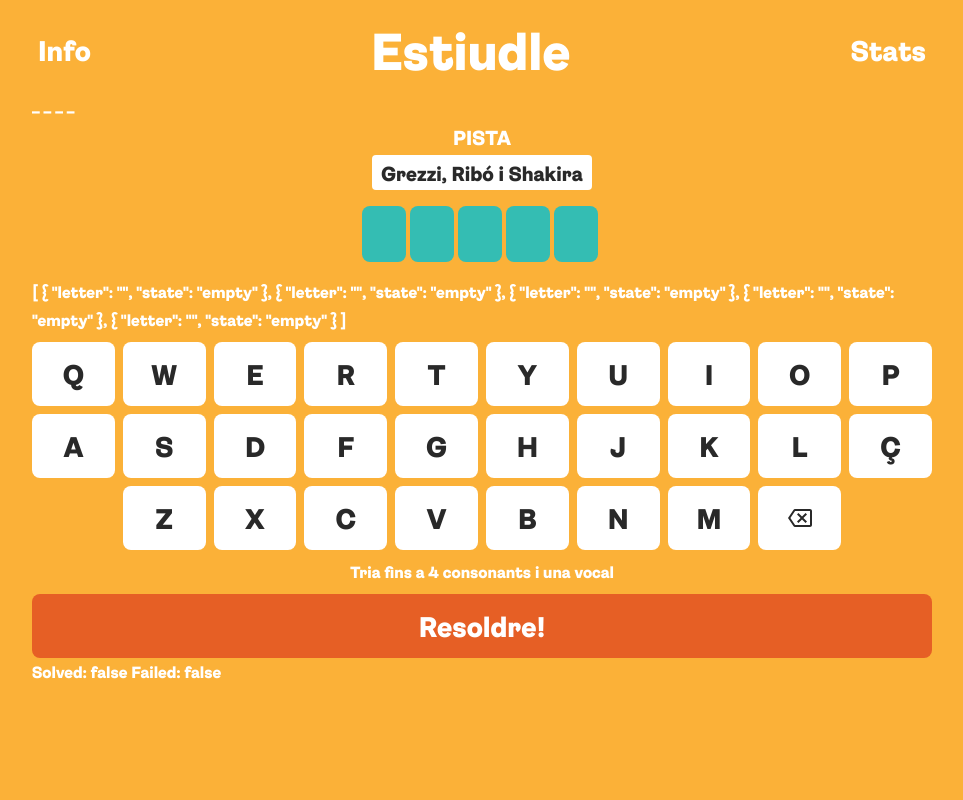
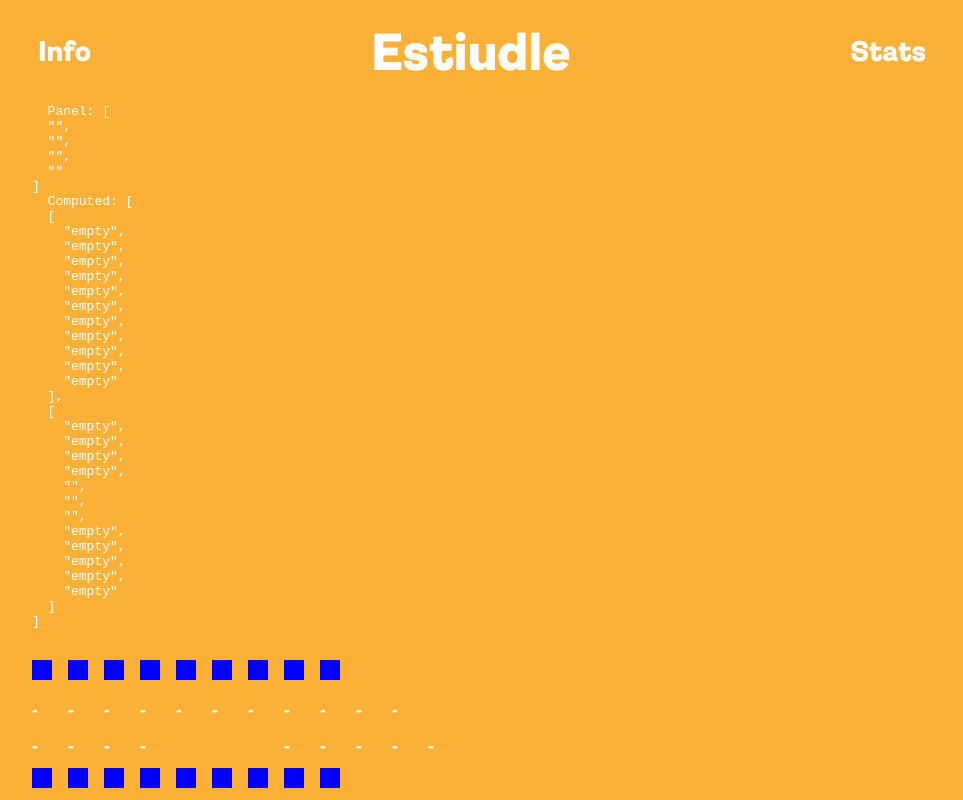
Before and after one commit to compromis/estiudle, a Vue app: page / in a window 1280 px wide. Shown: the top 800 px of the page, without its empty margins (158-1121 px from the left). Built offline with nearby package versions, Linux system fonts and the light colour scheme; a web font is replaced by a local one.

Commit message:
add phrase board

```diff
--- a/src/components/PhraseBoard.vue
+++ b/src/components/PhraseBoard.vue
@@ -1,5 +1,5 @@
 <script setup>
-import { onMounted } from 'vue'
+import { onMounted, computed } from 'vue'
 import { storeToRefs } from 'pinia'
 import { useBoardStore } from '@/stores/board.js'
 
@@ -9,18 +9,66 @@
 onMounted(() => {
   board.startGame()
 })
+
+const computedPanel = computed(() => {
+  const thisPanel = [...panel.value]
+  const splitAt = thisPanel.findIndex(row => row === '\n')
+  const firstRow = thisPanel.splice(0, splitAt)
+  const secondRow = thisPanel.splice(1)
+  const rows = [firstRow, secondRow]
+
+  return rows.map(row => {
+    const surroundingSolts = 11 - row.length
+    const addSlots = Math.floor(surroundingSolts / 2)
+
+    for (let i = 0; i <= addSlots * 2; i++) {
+      const addMethod = i > addSlots ? 'unshift' : 'push'
+      row[addMethod]('empty')
+    }
+
+    return row
+  })
+})
 </script>
 
 <template>
-  <div>
-    <span v-for="(letter, i) in panel" :key="i">
-      <span v-if="letter !== ''">
-        {{ letter }}
+<pre>
+  Panel: {{ panel }}
+  Computed: {{ computedPanel }}
+  </pre>
+  <div class="panel">
+    <div class="row">
+      <span v-for="i in 9" :key="i" class="slot empty" />
+    </div>
+    <div v-for="(row , i) in computedPanel" :key="i" class="row">
+      <span v-for="(letter, l) in row" :key="i + l" class="slot">
+        {{ letter === 'empty' ? '-' : letter }}
       </span>
-      <span v-else>
-        _
-      {{ (i === firstAvailableSlotInSolution && solving) ? 'SELECTED' : '' }}
-      </span>
-    </span>
+    </div>
+    <div class="row">
+      <span v-for="i in 9" :key="i" class="slot empty" />
+    </div>
   </div>
 </template>
+
+<style lang="scss" scoped>
+  .panel {
+
+  }
+
+  .row {
+    display: flex;
+    gap: 1rem;
+    margin: 1rem auto;
+  }
+
+  .slot {
+    display: block;
+    height: 20px;
+    width: 20px;
+
+    &.empty {
+      background: blue;
+    }
+  }
+</style>
--- a/src/content/phrases.js
+++ b/src/content/phrases.js
@@ -1,6 +1,6 @@
 export default [
   {
-    phrase: 'JOAN BALDOVI',
+    phrase: 'JOAN\nBALDOVI',
     clue: 'Treballa per 32',
     reveal: 'Únic diputat valencià al Congrés (dels 32 que es trien) que defensa els interessos de la ciutadania valenciana. La resta sempre ha d’estar pendent del que diga la seu madrilenya del seu partit.'
   },
```
